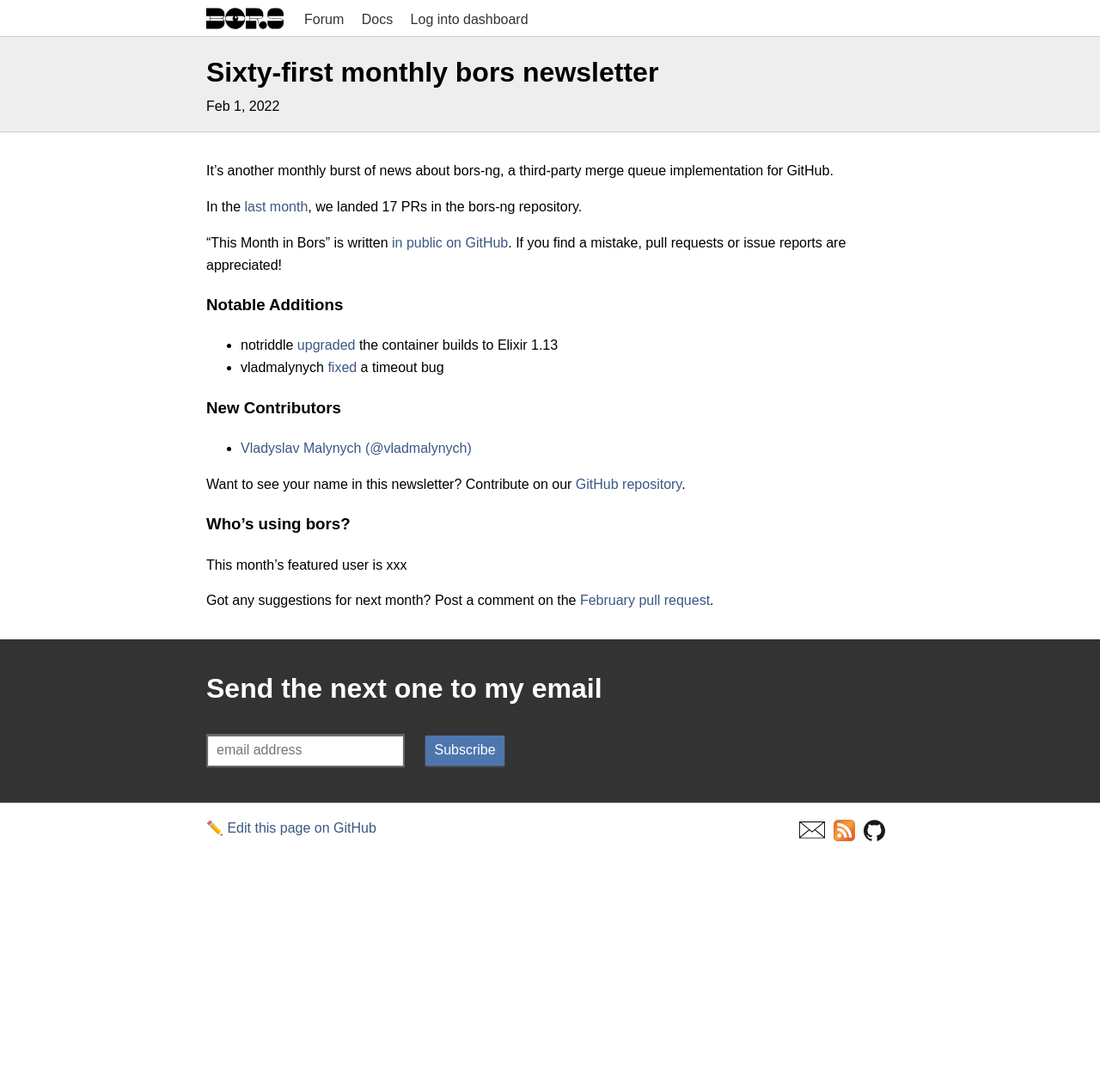
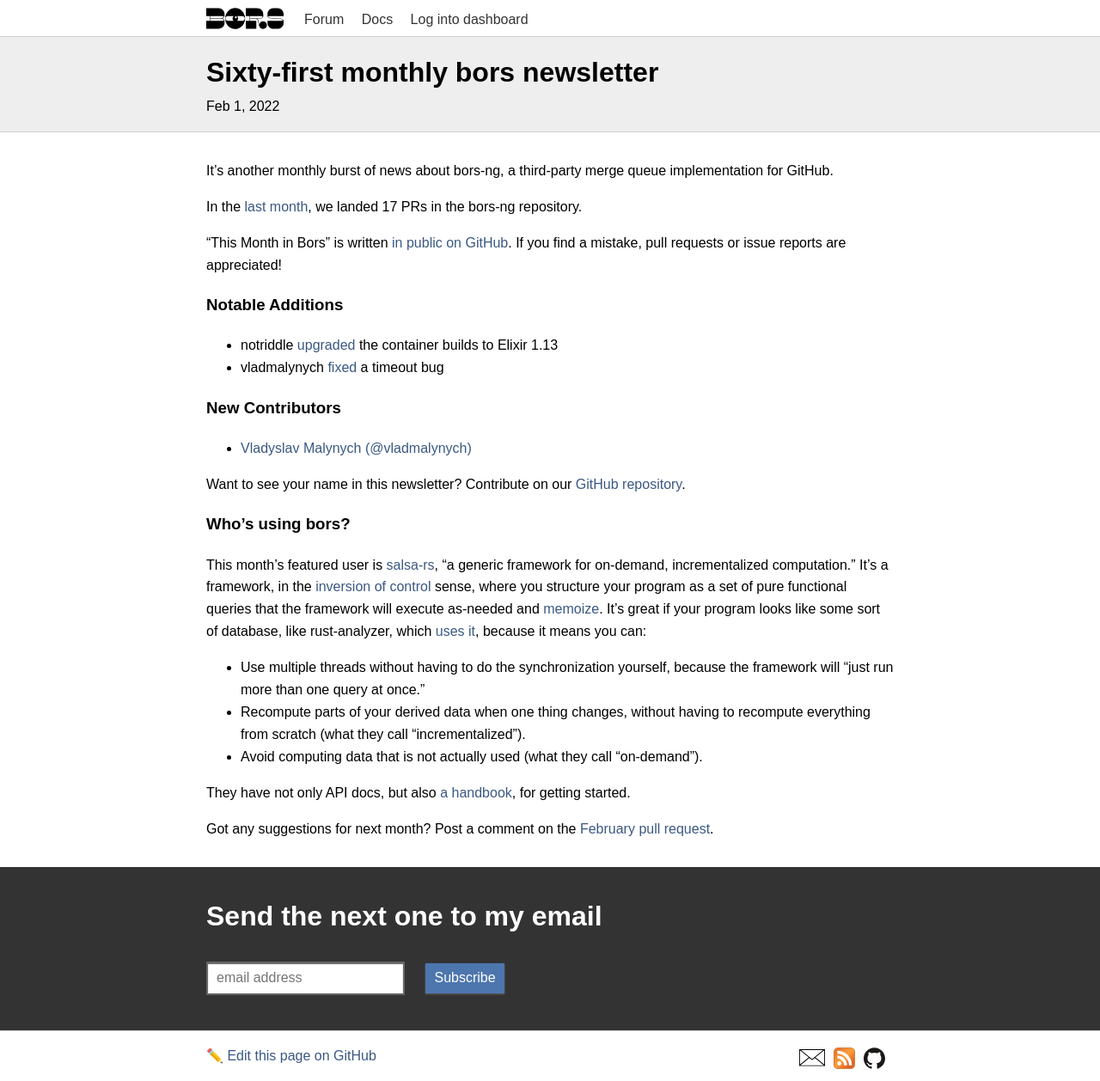
Before and after one commit to bors-ng/bors-ng.github.io, a Jekyll site: the page built from _posts/2022-02-01-tmib-61.md, in a window 1280 px wide. Shown: the whole page at 86% size. Built offline with Jekyll 4.4.1, drawn with Linux system fonts in a browser that asks for light colours; before the commit the page ends 993 px from its top, so only the background shows below that.

Commit message:
Feature salsa-rs

```diff
--- a/_posts/2022-02-01-tmib-61.md
+++ b/_posts/2022-02-01-tmib-61.md
@@ -32,7 +32,18 @@
 
 ### Who's using bors?
 
-This month's featured user is xxx
+This month's featured user is [salsa-rs], "a generic framework for on-demand, incrementalized computation." It's a framework, in the [inversion of control] sense, where you structure your program as a set of pure functional queries that the framework will execute as-needed and [memoize]. It's great if your program looks like some sort of database, like rust-analyzer, which [uses it][rust-analyzer cargo file], because it means you can:
+
+* Use multiple threads without having to do the synchronization yourself, because the framework will "just run more than one query at once."
+* Recompute parts of your derived data when one thing changes, without having to recompute everything from scratch (what they call "incrementalized").
+* Avoid computing data that is not actually used (what they call "on-demand").
+
+They have not only API docs, but also [a handbook](https://salsa-rs.github.io/salsa/), for getting started.
+
+[salsa-rs]: https://github.com/salsa-rs/salsa
+[inversion of control]: https://en.wikipedia.org/wiki/Inversion_of_control
+[memoize]: https://en.wikipedia.org/wiki/Memoization
+[rust-analyzer cargo file]: https://github.com/rust-analyzer/rust-analyzer/blob/5ee21fee9c503e68c059433d72be06c18fe3a663/crates/base_db/Cargo.toml#L13
 
 Got any suggestions for next month?
 Post a comment on the [February pull request](https://github.com/bors-ng/bors-ng.github.io/pull/162).
```
